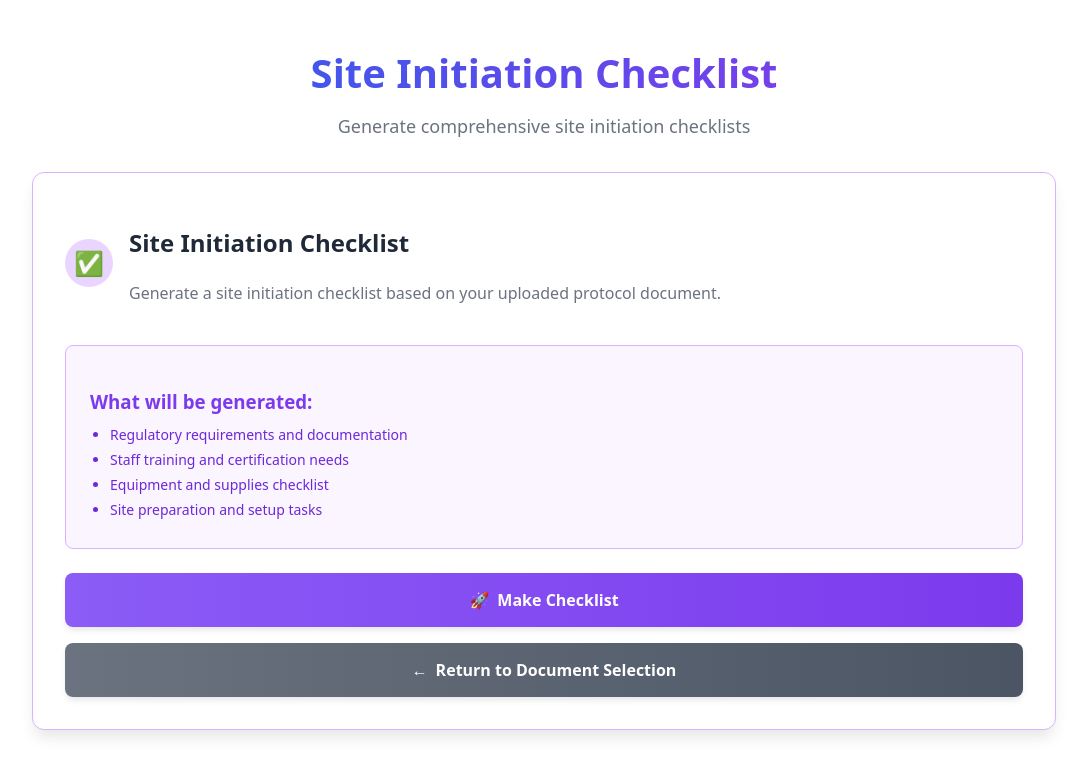
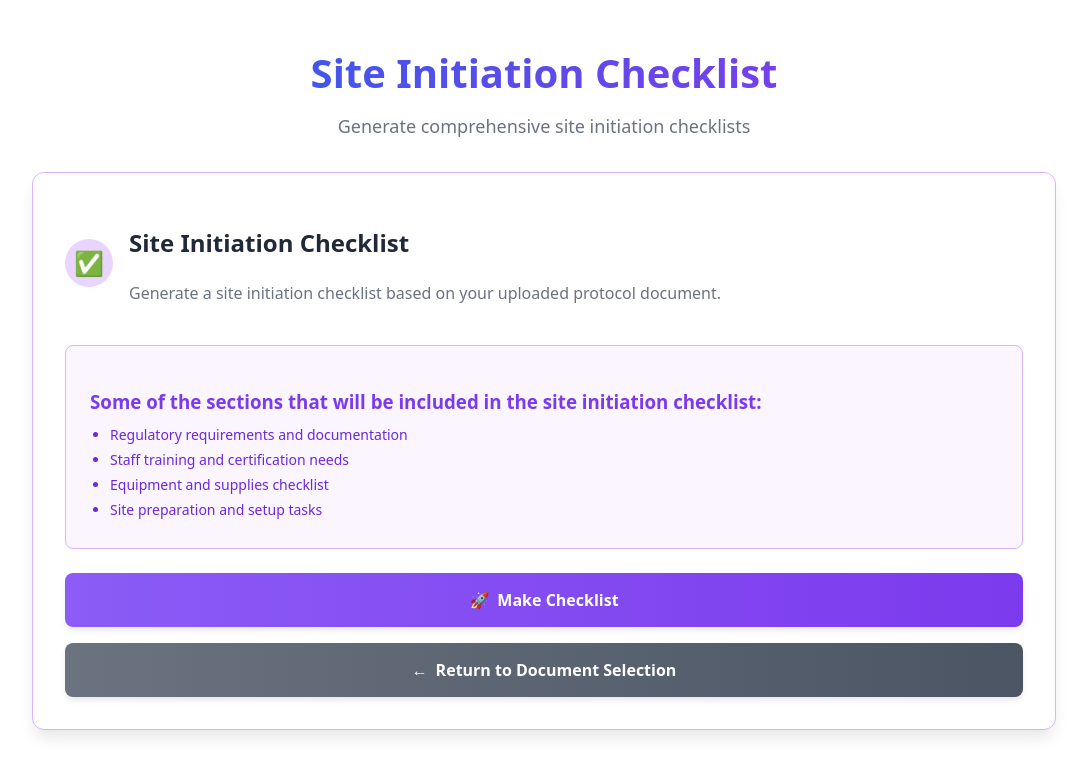
Before and after one commit to mdean77a/Vibe-Clinical-Trials, a React (Vite) app in the folder frontend/: page /site-checklist in a window 1280 px wide. Shown: the top 776 px of the page, without its empty margins (96-1183 px from the left). Built offline with nearby package versions, Linux system fonts and the light colour scheme.

Commit message:
Changed the included items on the pages.

```diff
--- a/frontend/src/pages/InformedConsentPage.tsx
+++ b/frontend/src/pages/InformedConsentPage.tsx
@@ -169,7 +169,7 @@ const InformedConsentPage: React.FC = () => {
             marginBottom: '24px'
           }}>
             <h3 style={{ fontWeight: '600', color: '#7c3aed', marginBottom: '12px' }}>
-              What will be generated:
+              Some of the sections that will be included in the informed consent form:
             </h3>
             <ul style={{ color: '#6d28d9', fontSize: '0.875rem', margin: 0, paddingLeft: '20px' }}>
               <li style={{ marginBottom: '8px', display: 'flex', alignItems: 'center' }}>
--- a/frontend/src/pages/SiteChecklistPage.tsx
+++ b/frontend/src/pages/SiteChecklistPage.tsx
@@ -116,7 +116,7 @@ const SiteChecklistPage: React.FC = () => {
             marginBottom: '24px'
           }}>
             <h3 style={{ fontWeight: '600', color: '#7c3aed', marginBottom: '8px' }}>
-              What will be generated:
+              Some of the sections that will be included in the site initiation checklist:
             </h3>
             <ul style={{ color: '#6d28d9', fontSize: '0.875rem', margin: 0, paddingLeft: '20px' }}>
               <li style={{ marginBottom: '4px' }}>Regulatory requirements and documentation</li>
```
